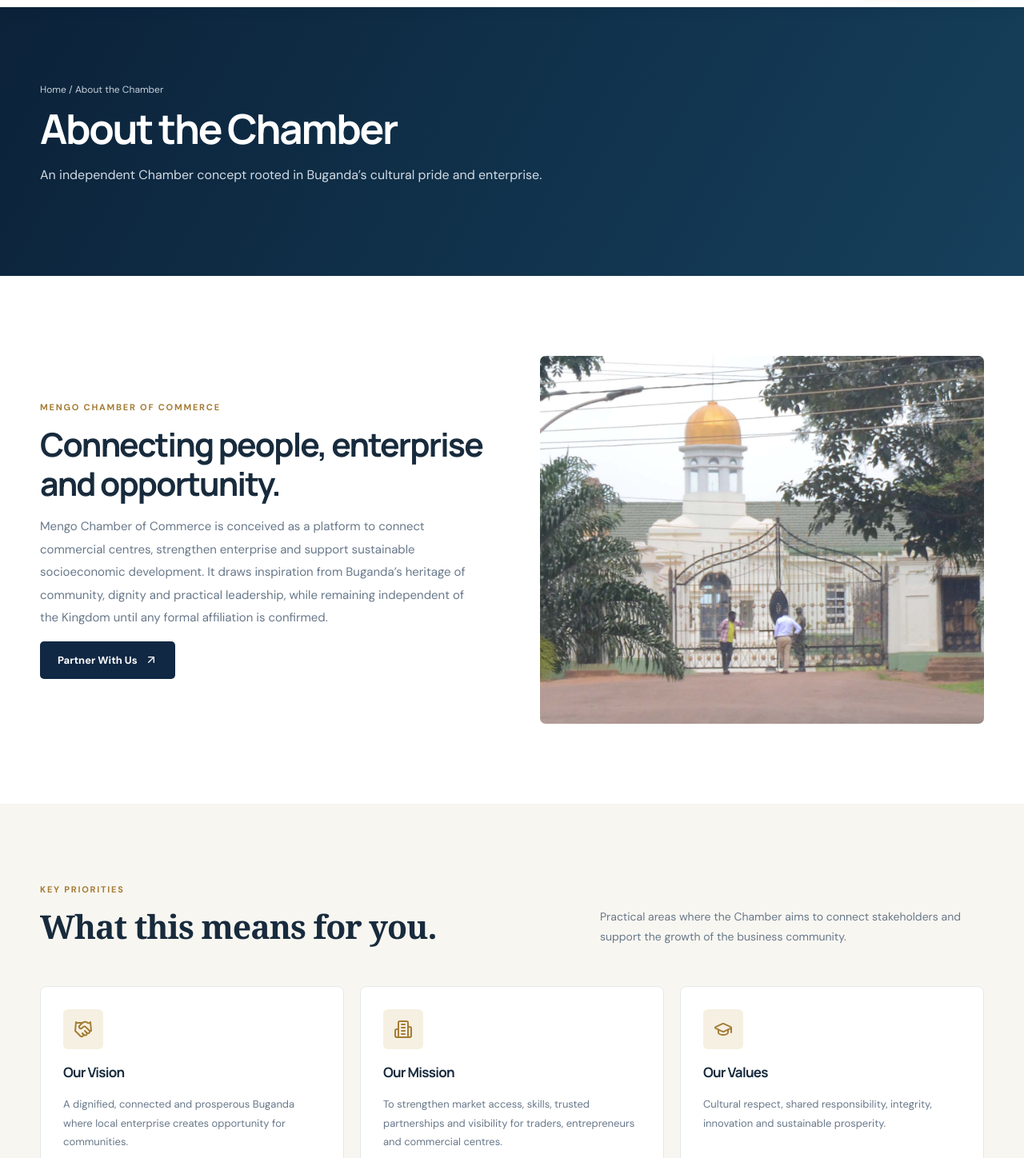
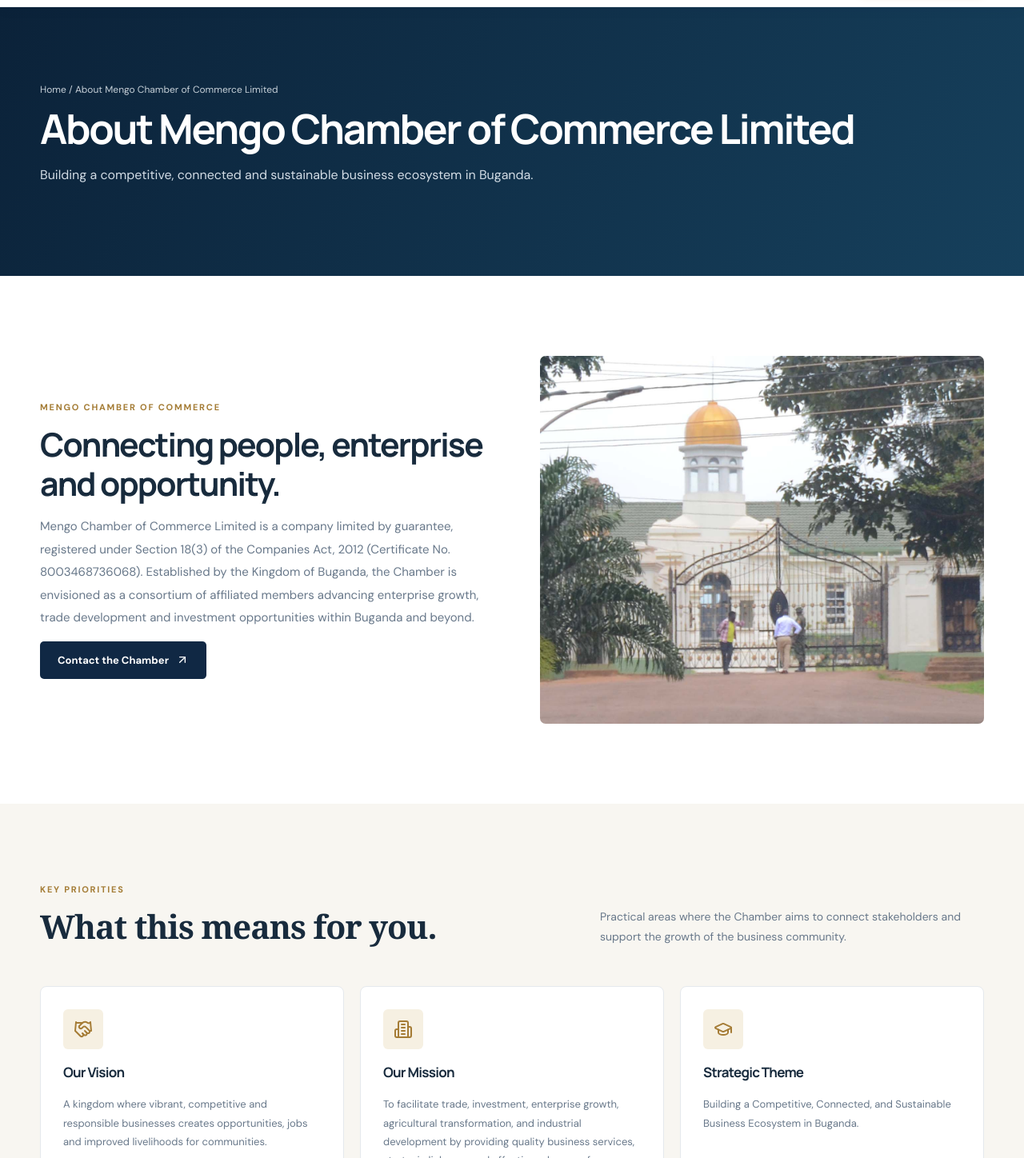
Before and after one commit to watumwa/mengo, a Next.js app: page /about in a window 1280 px wide. Shown: the part 62-1510 px from the top of the page at 80% size. Built offline with nearby package versions, Linux system fonts and the light colour scheme.

Commit message:
Frontend content audit: correct legal status, Kingdom foundation, vision and mission from strategic plan

```diff
--- a/app/[slug]/page.tsx
+++ b/app/[slug]/page.tsx
@@ -35,16 +35,16 @@ const pages: Record<string, Detail> = {
   "special-interest-groups":{title:"Special Interest Groups",description:"Business communities",intro:"Networks for youth, women, diaspora, agriculture, technology and creative enterprise.",items:[{title:"Overview",text:"Networks for youth, women, diaspora, agriculture, technology and creative enterprise."},{title:"Explore further",text:"Detailed information and verified records will be added following institutional approval."}],cta:"Contact the Chamber"},
   "success-stories":{title:"Member Success Stories",description:"Enterprise achievements",intro:"Verified member stories and case studies will be published after approval.",items:[{title:"Overview",text:"Verified member stories and case studies will be published after approval."},{title:"Explore further",text:"Detailed information and verified records will be added following institutional approval."}],cta:"Contact the Chamber"},
   about: {
-    title: "About the Chamber",
-    description: "An independent Chamber concept rooted in Buganda’s cultural pride and enterprise.",
-    intro: "Mengo Chamber of Commerce is conceived as a platform to connect commercial centres, strengthen enterprise and support sustainable socioeconomic development. It draws inspiration from Buganda’s heritage of community, dignity and practical leadership, while remaining independent of the Kingdom until any formal affiliation is confirmed.",
+    title: "About Mengo Chamber of Commerce Limited",
+    description: "Building a competitive, connected and sustainable business ecosystem in Buganda.",
+    intro: "Mengo Chamber of Commerce Limited is a company limited by guarantee, registered under Section 18(3) of the Companies Act, 2012 (Certificate No. 8003468736068). Established by the Kingdom of Buganda, the Chamber is envisioned as a consortium of affiliated members advancing enterprise growth, trade development and investment opportunities within Buganda and beyond.",
     items: [
-      { title: "Our Vision", text: "A dignified, connected and prosperous Buganda where local enterprise creates opportunity for communities." },
-      { title: "Our Mission", text: "To strengthen market access, skills, trusted partnerships and visibility for traders, entrepreneurs and commercial centres." },
-      { title: "Our Values", text: "Cultural respect, shared responsibility, integrity, innovation and sustainable prosperity." },
-      { title: "Our Approach", text: "Bring businesses, communities, institutions and partners together around practical opportunities." },
+      { title: "Our Vision", text: "A kingdom where vibrant, competitive and responsible businesses creates opportunities, jobs and improved livelihoods for communities." },
+      { title: "Our Mission", text: "To facilitate trade, investment, enterprise growth, agricultural transformation, and industrial development by providing quality business services, strategic linkages, and effective advocacy for a competitive business environment in Uganda." },
+      { title: "Strategic Theme", text: "Building a Competitive, Connected, and Sustainable Business Ecosystem in Buganda." },
+      { title: "Core Values", text: "Co-operation, Innovation, Integrity, Service Excellence and Loyalty." },
     ],
-    cta: "Partner With Us",
+    cta: "Contact the Chamber",
   },
   membership: {
     title: "Membership",
```
